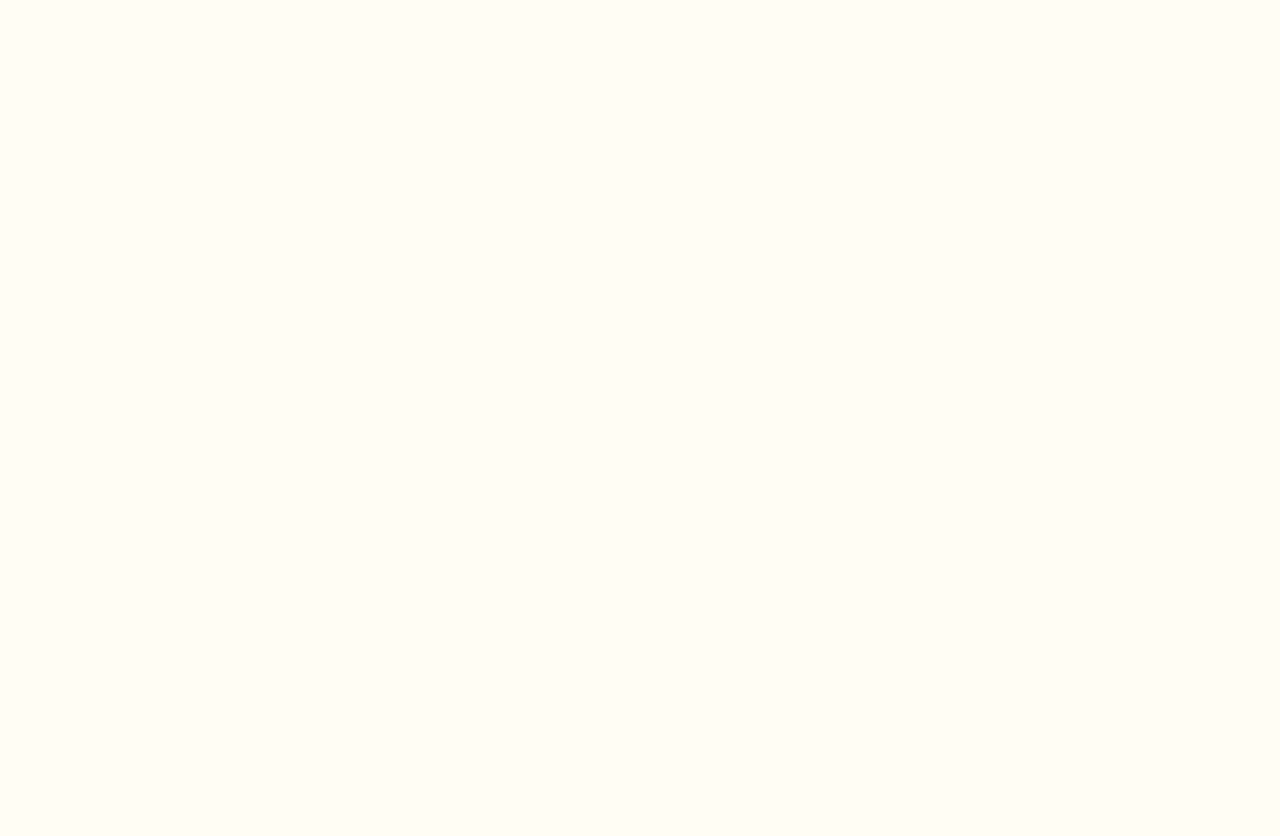
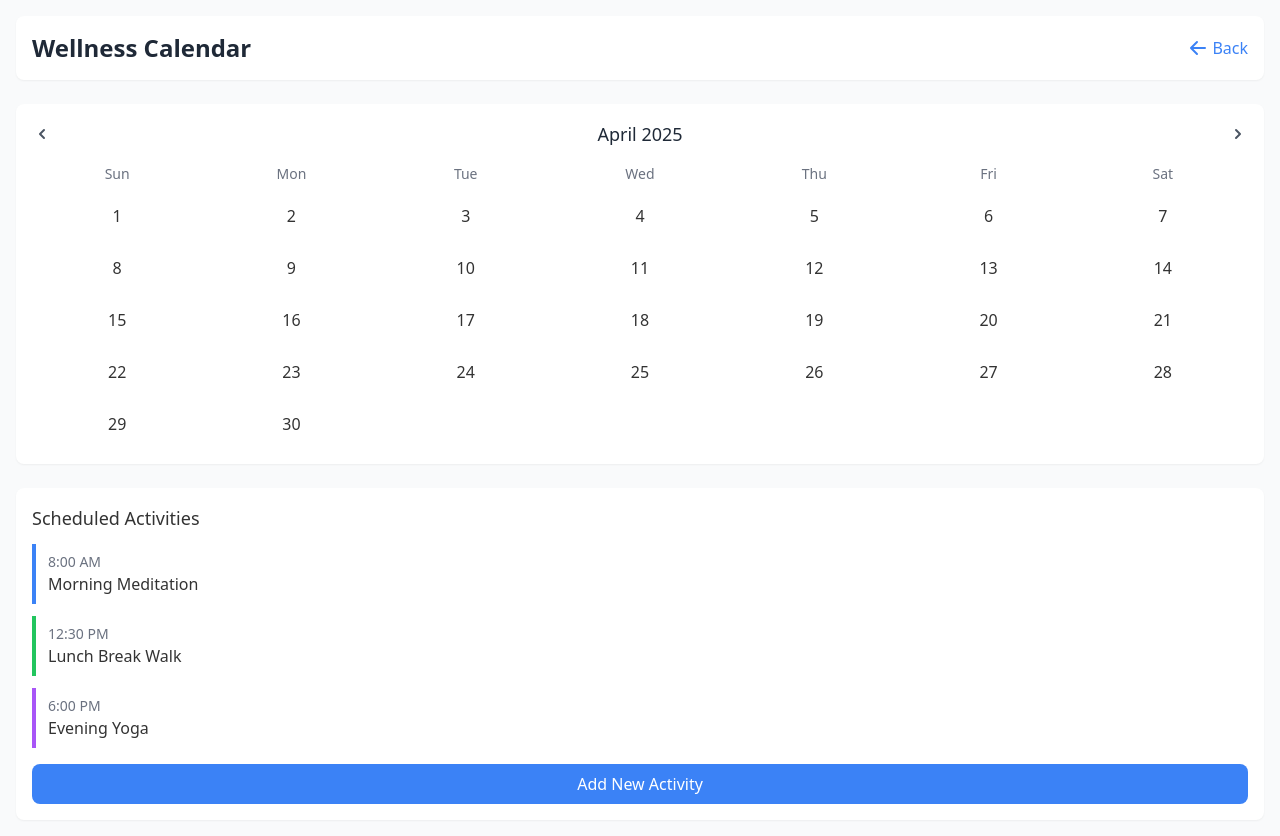
Before and after one commit to TheSamanthaWilliams/you-wellness-app, a Next.js app: page /calender in a window 1280 px wide. Before the commit the page ends 800 px from the top, so only its background shows below. Built offline with nearby package versions, Linux system fonts and the light colour scheme.

Commit message:
Update page.js

```diff
--- a/app/calender/page.js
+++ b/app/calender/page.js
@@ -5,16 +5,88 @@ export default function CalendarPage() {
   const [activeDay, setActiveDay] = useState('today');
 
   return (
-    <div>
-      <button>
-        <svg xmlns="http://www.w3.org/2000/svg" className="h-4 w-4 text-gray-500" viewBox="0 0 20 20" fill="none">
-          <path d="M15 8a3 3 0 10-2.977-2.63l-4.94 2.47a3 3 0 100 4.319l4.94 2.47a3 3 0 10.895-1.789l-4.94-2.47a3.027 3.027 0 000-.74l4.94-2.47C13.456 7.68 14.19 8 15 8z"
-                strokeLinecap="round"
-                strokeLinejoin="round"
-                strokeWidth={2}
-                stroke="#9a2 2 0 012-2h.93a2 2 0 001.664-3.11l-.33-.66a2 2 0 01.32-2.39l.56-.56a2 2 0 012.74 0l.56.56a2 2 0 01.32 2.39l-.36.66a2 2 0 001.67 3.11h.93a2 2 0 012 2v.8a2 2 0 01-2 2h-.93a2 2 0 00-1.67 3.11l.36.66a2 2 0 01-.32 2.39l-.56.56a2 2 0 01-2.74 0l-.56-.56a2 2 0 01-.32-2.39l.36-.66a2 2 0 00-1.67-3.11H5a2 2 0 01-2-2v-.8a2 2 0 012-2h.93a2 2 0 001.67-3.11l-.36-.66a2 2 0 01.32-2.39l.56-.56a2 2 0 012.74 0l.56.56a2 2 0 01.32 2.39l-.36.66A2 2 0 0014.07 7H15z" />
-        </svg>
-      </button>
+    <div className="min-h-screen bg-gray-50 p-4">
+      <header className="bg-white p-4 rounded-lg shadow-sm mb-6">
+        <div className="flex items-center justify-between">
+          <h1 className="text-2xl font-bold text-gray-800">Wellness Calendar</h1>
+          <Link href="/" className="text-blue-500 flex items-center">
+            <svg xmlns="http://www.w3.org/2000/svg" className="h-5 w-5 mr-1" viewBox="0 0 20 20" fill="currentColor">
+              <path fillRule="evenodd" d="M9.707 16.707a1 1 0 01-1.414 0l-6-6a1 1 0 010-1.414l6-6a1 1 0 011.414 1.414L5.414 9H17a1 1 0 110 2H5.414l4.293 4.293a1 1 0 010 1.414z" clipRule="evenodd" />
+            </svg>
+            Back
+          </Link>
+        </div>
+      </header>
+
+      <div className="bg-white rounded-lg shadow-sm p-4 mb-6">
+        <div className="flex justify-between items-center mb-4">
+          <button className="text-gray-600 hover:text-blue-500">
+            <svg xmlns="http://www.w3.org/2000/svg" className="h-5 w-5" viewBox="0 0 20 20" fill="currentColor">
+              <path fillRule="evenodd" d="M12.707 5.293a1 1 0 010 1.414L9.414 10l3.293 3.293a1 1 0 01-1.414 1.414l-4-4a1 1 0 010-1.414l4-4a1 1 0 011.414 0z" clipRule="evenodd" />
+            </svg>
+          </button>
+          <h2 className="text-lg font-medium text-gray-800">April 2025</h2>
+          <button className="text-gray-600 hover:text-blue-500">
+            <svg xmlns="http://www.w3.org/2000/svg" className="h-5 w-5" viewBox="0 0 20 20" fill="currentColor">
+              <path fillRule="evenodd" d="M7.293 14.707a1 1 0 010-1.414L10.586 10 7.293 6.707a1 1 0 011.414-1.414l4 4a1 1 0 010 1.414l-4 4a1 1 0 01-1.414 0z" clipRule="evenodd" />
+            </svg>
+          </button>
+        </div>
+
+        <div className="grid grid-cols-7 gap-1 text-center mb-2">
+          <div className="text-sm font-medium text-gray-500">Sun</div>
+          <div className="text-sm font-medium text-gray-500">Mon</div>
+          <div className="text-sm font-medium text-gray-500">Tue</div>
+          <div className="text-sm font-medium text-gray-500">Wed</div>
+          <div className="text-sm font-medium text-gray-500">Thu</div>
+          <div className="text-sm font-medium text-gray-500">Fri</div>
+          <div className="text-sm font-medium text-gray-500">Sat</div>
+        </div>
+
+        <div className="grid grid-cols-7 gap-1">
+          {/* Calendar days - dynamically render these in a real app */}
+          {Array.from({ length: 30 }, (_, i) => (
+            <button
+              key={i}
+              onClick={() => setActiveDay(`day-${i + 1}`)}
+              className={`h-12 rounded-lg flex items-center justify-center ${
+                activeDay === `day-${i + 1}`
+                  ? 'bg-blue-500 text-white'
+                  : 'hover:bg-gray-100'
+              }`}
+            >
+              {i + 1}
+            </button>
+          ))}
+        </div>
+      </div>
+
+      <div className="bg-white rounded-lg shadow-sm p-4">
+        <h3 className="font-medium text-lg mb-3">Scheduled Activities</h3>
+
+        {activeDay === 'today' ? (
+          <div className="space-y-3">
+            <div className="border-l-4 border-blue-500 pl-3 py-2">
+              <p className="text-sm text-gray-500">8:00 AM</p>
+              <p className="font-medium">Morning Meditation</p>
+            </div>
+            <div className="border-l-4 border-green-500 pl-3 py-2">
+              <p className="text-sm text-gray-500">12:30 PM</p>
+              <p className="font-medium">Lunch Break Walk</p>
+            </div>
+            <div className="border-l-4 border-purple-500 pl-3 py-2">
+              <p className="text-sm text-gray-500">6:00 PM</p>
+              <p className="font-medium">Evening Yoga</p>
+            </div>
+          </div>
+        ) : (
+          <p className="text-gray-500 text-center py-4">No activities scheduled for this day</p>
+        )}
+
+        <button className="w-full mt-4 bg-blue-500 hover:bg-blue-600 text-white py-2 rounded-lg font-medium transition duration-200">
+          Add New Activity
+        </button>
+      </div>
     </div>
   );
 }
```
